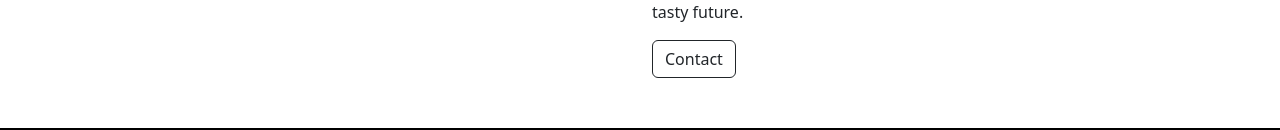
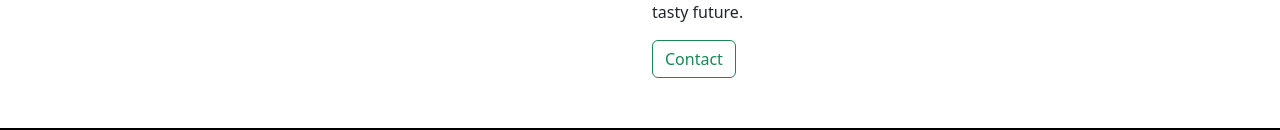
Before and after one commit to sharon7070/promyc, a plain HTML site: page index.html in a window 1280 px wide. Shown: the part 5496-5626 px from the top of the page. Drawn offline with nearby package versions, Linux system fonts and the light colour scheme.

Commit message:
index.html

```diff
--- a/index.html
+++ b/index.html
@@ -430,7 +430,7 @@
                     <br><br>
                     Then you should join our journey towards a more sustainable, innovative and tasty future.
                 </p>
-                <button class="btn btn-md btn-outline-dark">Contact
+                <button class="btn btn-md btn-outline-success">Contact
                 </button>
             </div>
         </div>
```
